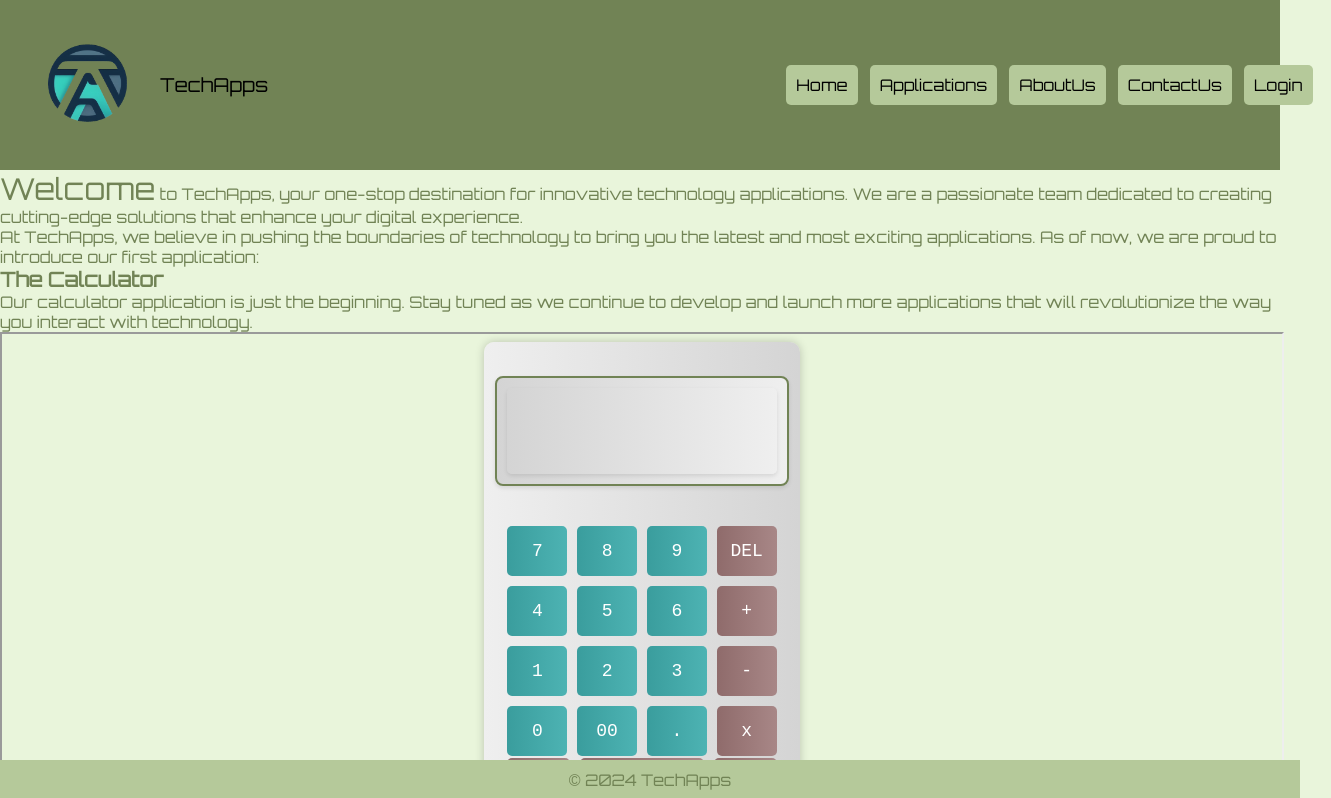
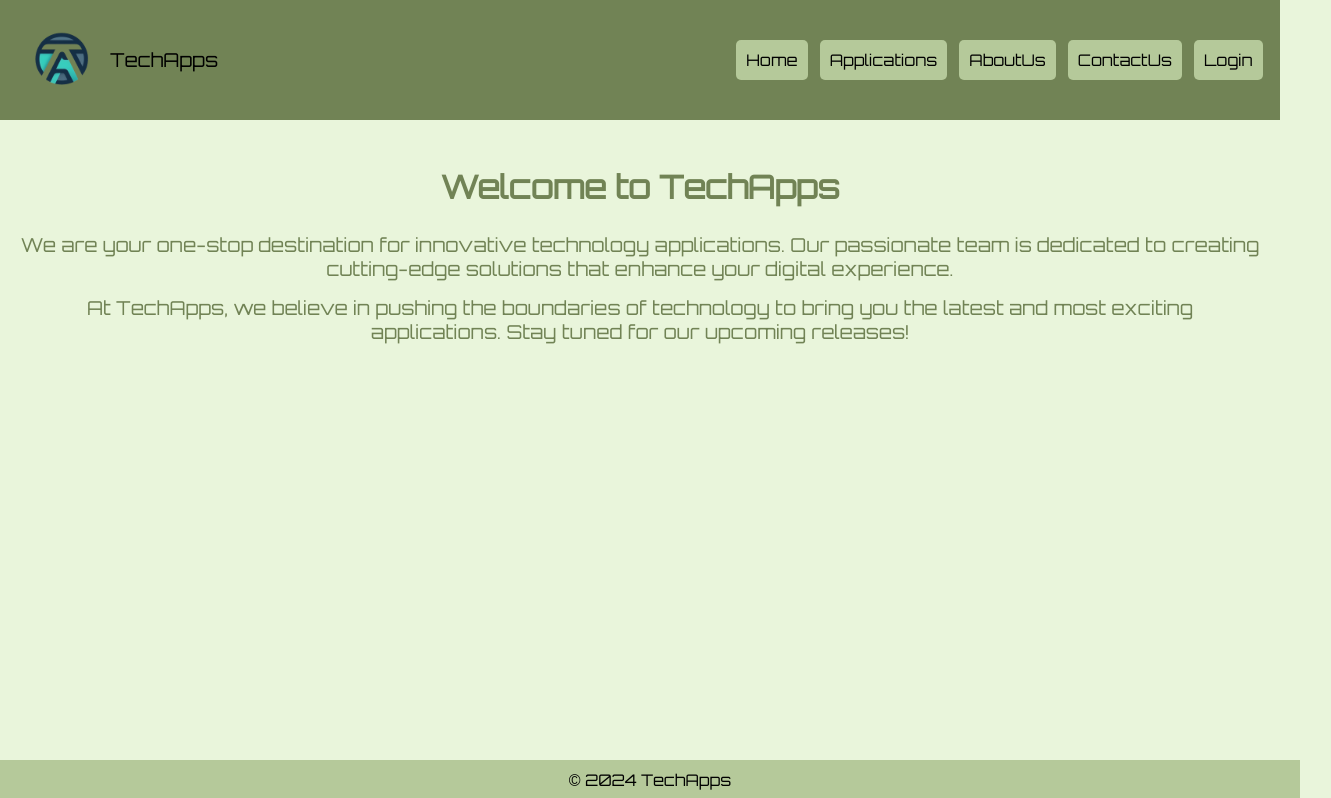
Before and after one commit to AbdallahSalami/Second-Year-Web-Project, a plain HTML site: page Pages/Home/home.html in a window 1280 px wide. Shown: the top 798 px of the page, 1331 px wide, since content can reach past the window. Drawn offline with Linux system fonts and the light colour scheme.

Commit message:
fix home

```diff
--- /dev/null
+++ b/Pages/Home/home.css
@@ -0,0 +1,16 @@
+/* Styles for Home page */
+.home-content {
+    text-align: center;
+    padding: 20px;
+}
+
+.home-content h1 {
+    color: #718355;
+    font-size: 2em;
+}
+
+.home-content p {
+    color: #718355;
+    font-size: 1.2em;
+    margin-bottom: 15px;
+}
--- a/Pages/Home/home.html
+++ b/Pages/Home/home.html
@@ -7,38 +7,39 @@
   <title>TechApps/Home</title>
   <link rel='stylesheet' href='https://fonts.googleapis.com/css?family=Orbitron'>
   <link rel="stylesheet" href="../../main.css" />
+  <link rel="stylesheet" href="home.css" />
   <script type="module" src="../../main.js"></script>
 </head>
 
 <body>
 
   <header class="headerMain">
-    <a href="../Home/home.html" ><img class="logo" src="../../techappsIcon.jpeg" width="150px" alt="TechApps Logo"></a>
+    <a href="../Home/home.html"><img class="logo" src="../../Images/techappsIcon.jpeg" width="100px" height="100px"
+        alt="TechApps Logo"></a>
     <a href="../Home/home.html" id="logo">TechApps</a>
     <nav class="navBarMain">
       <table class="navBarTable">
         <tr class="navBar">
-                <td><a href="../Home/home.html"  >Home</a></td>
-                <td><a href="../Applications/indexApp.html"  >Applications</a></td>
-                <td><a href="../AboutUs/about.html"  >AboutUs</a></td>
-                <td><a href="../ContactUs/contact.html" >ContactUs</a></td>
-                <td><a href="../LogIn/login.html" >Login</a></td>
+          <td><a href="../Home/home.html">Home</a></td>
+          <td><a href="../Applications/indexApp.html">Applications</a></td>
+          <td><a href="../AboutUs/about.html">AboutUs</a></td>
+          <td><a href="../ContactUs/contact.html">ContactUs</a></td>
+          <td><a href="../LogIn/login.html">Login</a></td>
         </tr>
       </table>
     </nav>
   </header>
-<main>
 
-  <p><span style="color: #718355;; font-size: 30px;">Welcome</span> to TechApps, your one-stop destination for innovative technology applications. We are a passionate team dedicated to creating cutting-edge solutions that enhance your digital experience.</p>
+  <main class="home-content">
+    <section class="main-content">
+      <h1>Welcome to TechApps</h1>
+      <p>We are your one-stop destination for innovative technology applications. Our passionate team is dedicated to
+        creating cutting-edge solutions that enhance your digital experience.</p>
 
-<p>At TechApps, we believe in pushing the boundaries of technology to bring you the latest and most exciting applications. As of now, we are proud to introduce our first application:</p>
-
-<p style="color: #718355;; font-size: 20px;"><strong>The Calculator</strong></p>
-<p>Our calculator application is just the beginning. Stay tuned as we continue to develop and launch more applications that will revolutionize the way you interact with technology.</p>
-<iframe name="contentFrame" id="contentFrameHome" src="../Applications/calculator/calculator.html" width="100%" height="800px"></iframe>
-
+      <p>At TechApps, we believe in pushing the boundaries of technology to bring you the latest and most exciting
+        applications. Stay tuned for our upcoming releases!</p>
+    </section>
   </main>
-
 
   <footer>
     <p>&copy; 2024 TechApps</p>
--- a/main.css
+++ b/main.css
@@ -60,10 +60,10 @@ footer {
     position: fixed;
     bottom: 0;
     width: 100%;
+
 }
 
 p {
     margin: 0;
-    color: #718355;
 
 }
--- a/main.js
+++ /dev/null
@@ -1,15 +0,0 @@
-// Import the content of the HTML files
-import homePage from './pages/home.html';
-import calculatorApplication from './Pages/Applications/project.html';
-import aboutPage from './pages/about.html';
-import contactPage from './pages/contact.html';
-import loginPage from './pages/login.html';
-
-// Map the filenames to their corresponding imported content
-const pages = {
- 'home.html': homePage,
- 'about.html': aboutPage,
- 'contact.html': contactPage,
- 'login.html': loginPage
-
-};
```
Also changed, not shown: Pages/AboutUs/about.html (+1 -1 lines), Pages/Applications/indexApp.html (+1 -1 lines), Pages/ContactUs/contact.html (+1 -1 lines), Pages/LogIn/login.html (+1 -1 lines), index.html (+25 -14 lines), Images/background.jpeg (renamed from background.jpeg), Images/techappsIcon.jpeg (renamed from techappsIcon.jpeg), Images/techappsIcon1.jpeg (renamed from techappsIcon1.jpeg), Images/techappsIcon2.jpeg (renamed from techappsIcon2.jpeg). Lines whose indentation alone changed are shown as unchanged.
